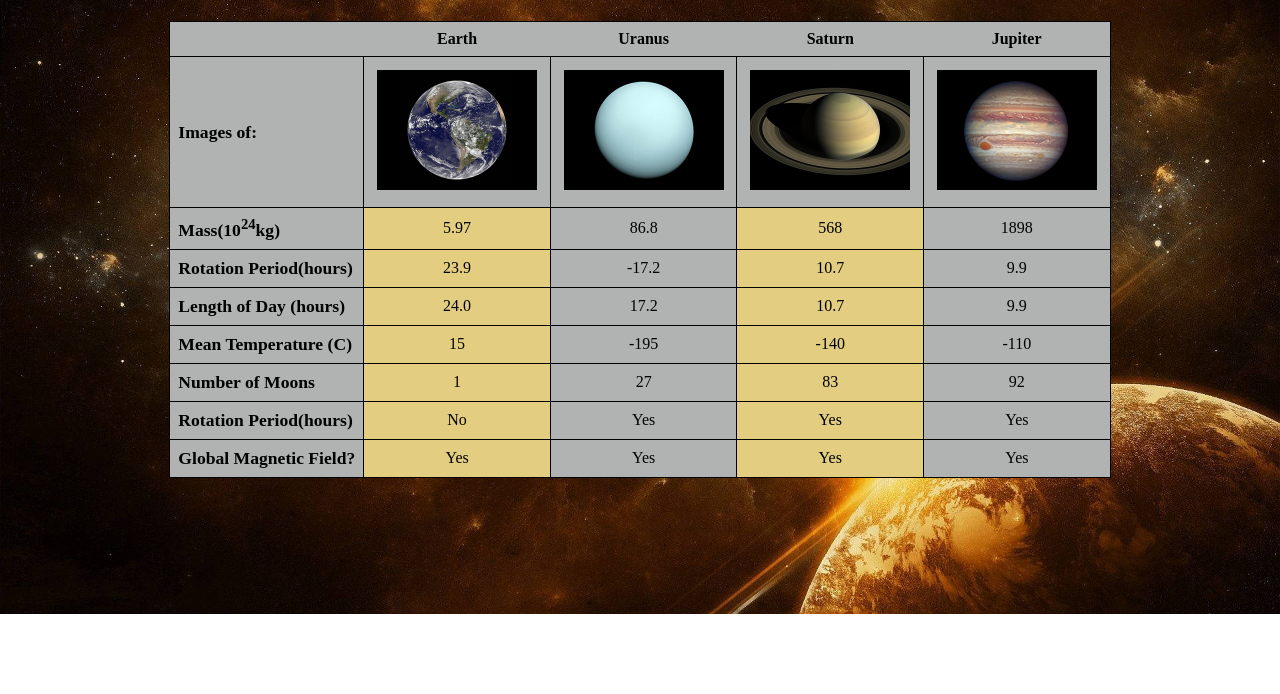
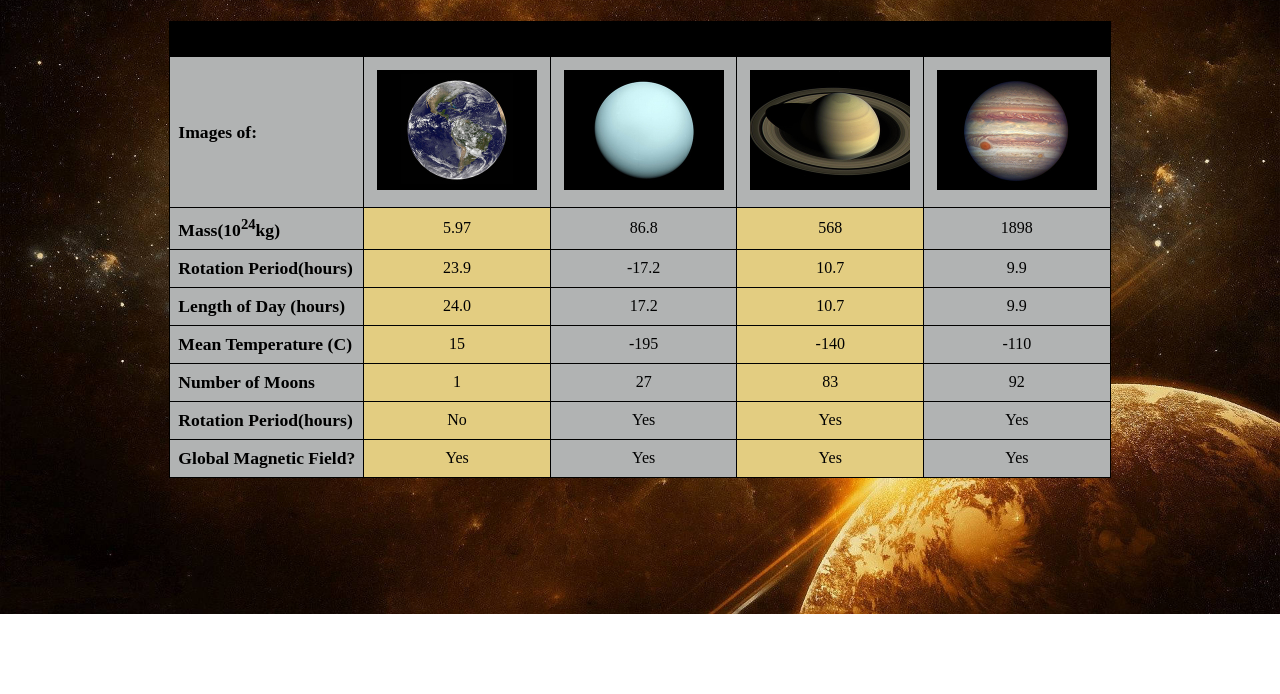
Before and after one commit to Francis-Torres/lab5, a plain HTML site: page index.html in a window 1280 px wide. Shown: the part 106-800 px from the top of the page. Drawn offline with Linux system fonts and the light colour scheme.

Commit message:
changed the background color

```diff
--- a/css/style.css
+++ b/css/style.css
@@ -29,7 +29,7 @@ td, th {
   }
 
 #planets th{
-  background-color: #B1B3B3FF;
+  background-color: #000000;
   border: 0px;
 }
 
```
